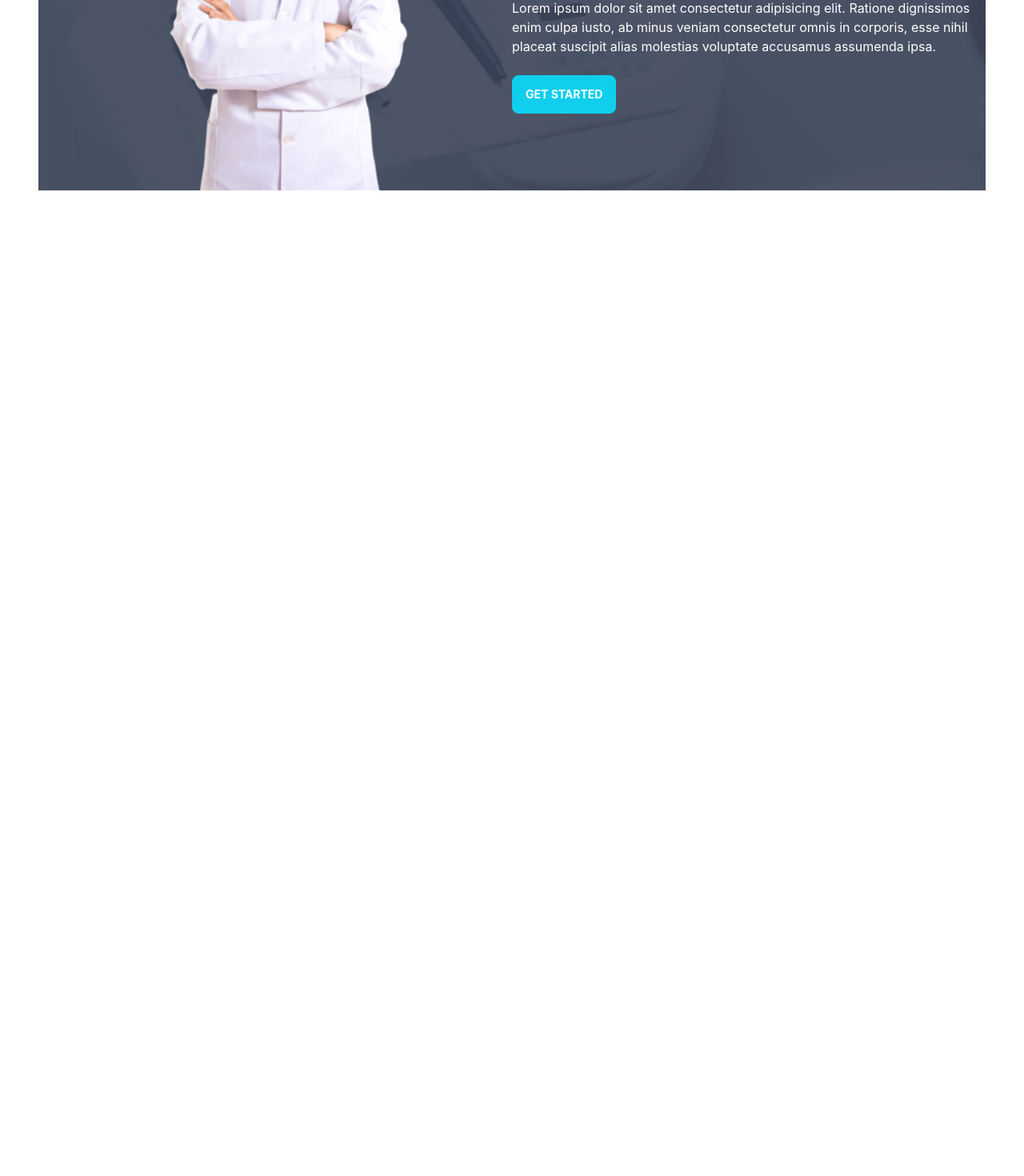
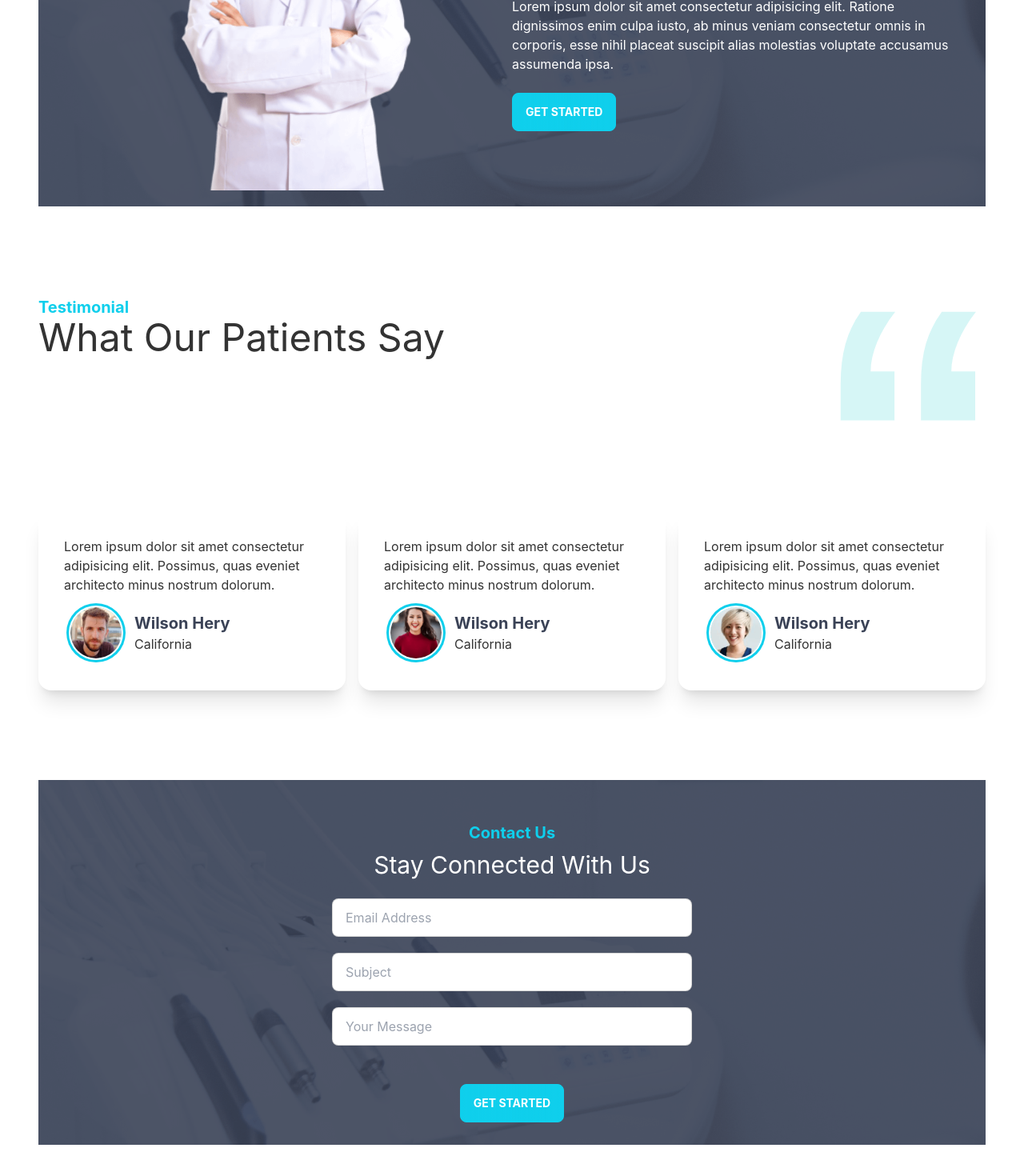
Before and after one commit to AlaminDolar/doctors-portal-client, a React (Create React App) app: page / in a window 1280 px wide. Shown: the part 2893-4363 px from the top of the page at 80% size. Before the commit the page ends 3243 px from the top, so only its background shows below. Built offline with nearby package versions, Linux system fonts and the light colour scheme.

Commit message:
Contacts page added

```diff
--- a/src/Pages/Home/Appointment.js
+++ b/src/Pages/Home/Appointment.js
@@ -4,7 +4,7 @@ import Buton from '../Buton/Buton';
 
 const Appointment = () => {
     return (
-        <section className="flex my-28 items-center justify-center bg-[url('/src/assets/images/appointment.png')]" >
+        <section className="flex my-28 p-5 items-center justify-center bg-[url('/src/assets/images/appointment.png')]" >
             <div className='flex-1 hidden lg:block'>
                 <img className='mt-[-100px]' src={doctor} alt="/" />
             </div>
--- /dev/null
+++ b/src/Pages/Home/Contacts.js
@@ -0,0 +1,24 @@
+import React from 'react';
+import Buton from '../Buton/Buton';
+
+const Contacts = () => {
+    return (
+        <div className="my-28 bg-[url('/src/assets/images/appointment.png')]">
+            <div className=' text-center pt-11       '>
+                <h2 className='text-primary py-2 font-bold text-xl'>Contact Us</h2>
+                <h4 className='text-3xl pb-6 text-white'>Stay Connected With Us</h4>
+                <div className='flex flex-col items-center'>
+                    <input type="text" placeholder="Email Address" className="input mb-5  input-bordered md:w-[450px] h-[48px] lg:w-[450px] h-[48px]" />
+                    <input type="text" placeholder="Subject" className="input mb-5 md:w-[450px] h-[48px] input-bordered lg:w-[450px] h-[48px] " />
+                    <input type="text" placeholder="Your Message" className="input mb-5 input-bordered md:w-[450px] h-[48px] lg:w-[450px] h-[136px]" />
+                    <div className='m-7'>
+                        <Buton ></Buton>
+                    </div>
+
+                </div>
+            </div>
+        </div>
+    );
+};
+
+export default Contacts;
--- a/src/Pages/Home/Home.js
+++ b/src/Pages/Home/Home.js
@@ -1,8 +1,10 @@
 import React from 'react';
 import Appointment from './Appointment';
 import Banner from './Banner';
+import Contacts from './Contacts';
 import Hero from './Hero';
 import Info from './Info';
+import ReviewSection from './ReviewSection';
 import Services from './Services';
 
 const Home = () => {
@@ -13,6 +15,8 @@ const Home = () => {
             <Services></Services>
             <Hero></Hero>
             <Appointment></Appointment>
+            <ReviewSection></ReviewSection>
+            <Contacts></Contacts>
         </div>
     );
 };
--- /dev/null
+++ b/src/Pages/Home/ReviewCard.js
@@ -0,0 +1,26 @@
+import React from 'react';
+
+const ReviewCard = ({ data }) => {
+    return (
+        <div className="shadow-xl card w-96 bg-base-100">
+            <div className="card-body">
+                <p>{data.description}</p>
+                <div className='flex items-center '>
+                    <div className="m-2 avatar">
+                        <div className="w-16 rounded-full ring ring-primary ring-offset-base-100 ring-offset-2">
+                            <img src={data.img} />
+                        </div>
+                    </div>
+                    <div className='ml-2'>
+                        <h1 className='text-xl font-bold text-accent'>{data.title}</h1>
+                        <p>{data.area}</p>
+                    </div>
+                </div>
+            </div>
+
+
+        </div>
+    );
+};
+
+export default ReviewCard;
--- /dev/null
+++ b/src/Pages/Home/ReviewSection.js
@@ -0,0 +1,57 @@
+import React from 'react';
+import quote from '../../assets/icons/quote.svg';
+import people1 from "../../assets/images/people1.png";
+import people2 from "../../assets/images/people2.png";
+import people3 from "../../assets/images/people3.png";
+import ReviewCard from './ReviewCard';
+
+
+const ReviewSection = () => {
+    const datas = [
+        {
+            _id: 1,
+            img: people1,
+            description: 'Lorem ipsum dolor sit amet consectetur adipisicing elit. Possimus, quas eveniet architecto minus nostrum dolorum.',
+            title: 'Wilson Hery',
+            area: 'California'
+        },
+        {
+            _id: 1,
+            img: people2,
+            description: 'Lorem ipsum dolor sit amet consectetur adipisicing elit. Possimus, quas eveniet architecto minus nostrum dolorum.',
+            title: 'Wilson Hery',
+            area: 'California'
+        },
+        {
+            _id: 1,
+            img: people3,
+            description: 'Lorem ipsum dolor sit amet consectetur adipisicing elit. Possimus, quas eveniet architecto minus nostrum dolorum.',
+            title: 'Wilson Hery',
+            area: 'California'
+        },
+    ];
+    return (
+        <section className='my-28'>
+            <div className='flex justify-between my-28'>
+                <div>
+                    <h2 className='text-xl font-bold text-primary'>Testimonial</h2>
+                    <h3 className='text-5xl '>What Our Patients Say</h3>
+                </div>
+                <div className='w-24 lg:w-48'>
+                    <img src={quote} alt="" />
+                </div>
+            </div>
+
+            <div className='grid grid-cols-1 gap-4 md:grid-cols-2 lg:grid-cols-3'>
+                {
+                    datas.map(data => <ReviewCard
+                        key={data._id}
+                        data={data}
+                    ></ReviewCard>)
+                }
+            </div>
+        </section >
+    );
+};
+
+export default ReviewSection;
```
